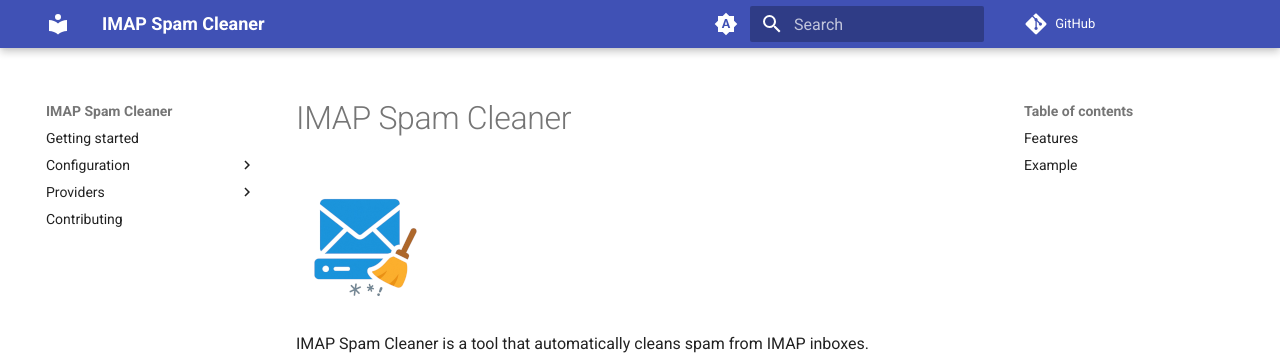
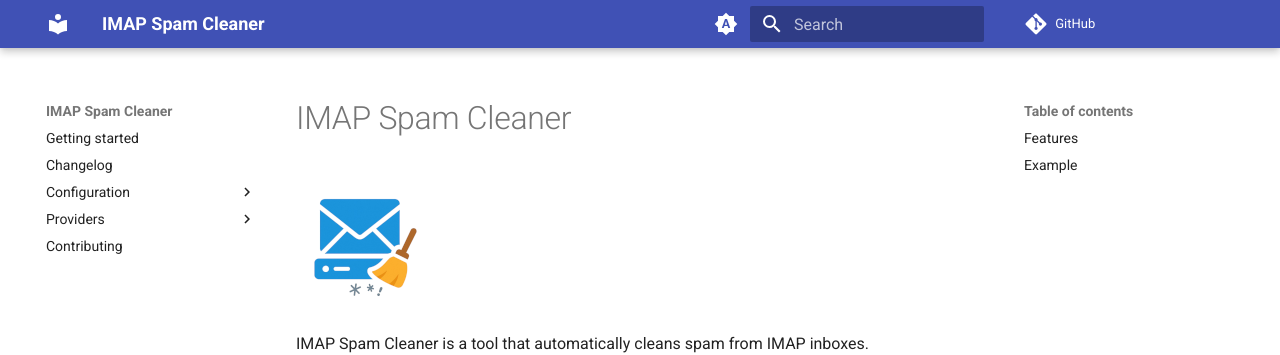
Before and after one commit to dominicgisler/imap-spam-cleaner, an MkDocs documentation site: the page built from docs/index.md, in a window 1280 px wide. Shown: the top 355 px of the page. Built offline with MkDocs 1.6.1 and Material for MkDocs 9.7.7, drawn with Linux system fonts in a browser that asks for light colours; comment, search, counter and statistics services are not loaded.

Commit message:
add release notes to docs

```diff
--- a/mkdocs.yml
+++ b/mkdocs.yml
@@ -34,6 +34,7 @@ theme:
 
 nav:
   - Getting started: getting-started.md
+  - Changelog: changelog.md
   - Configuration:
     - Overview: configuration/index.md
     - Logging: configuration/logging.md
```
Also changed, not shown: docs/changelog.md (added, +3 -0 lines), 1 other file.
